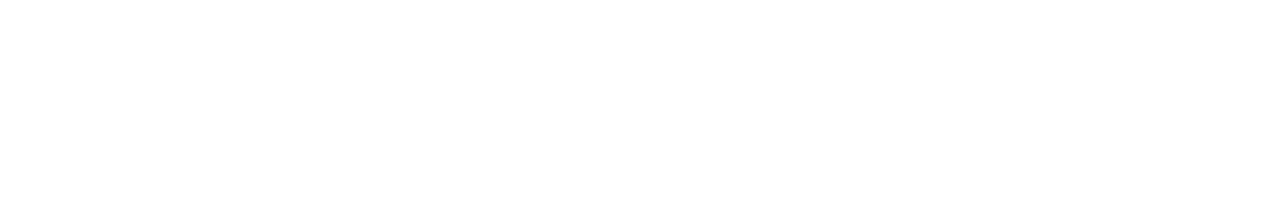
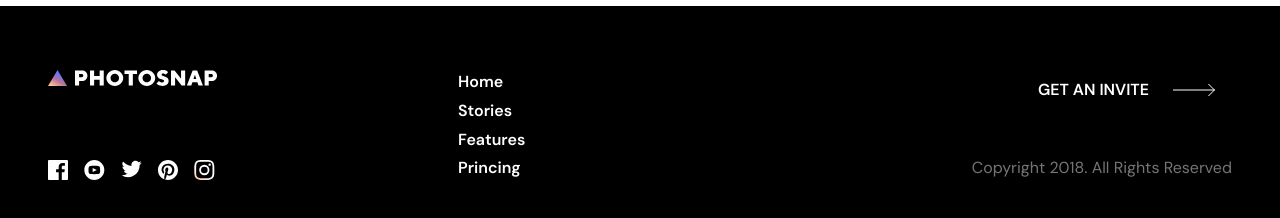
Before and after one commit to Otavin23/Photosnap, a React (Vite) app: page / in a window 1280 px wide. Shown: the part 2682-2900 px from the top of the page. Before the commit the page ends 2848 px from the top, so only its background shows below. Built offline with nearby package versions, Linux system fonts and the light colour scheme.

Commit message:
:lipstick: style: create a component footer

```diff
--- /dev/null
+++ b/src/components/footer/index.tsx
@@ -0,0 +1,95 @@
+import {
+  Flex,
+  Container,
+  Image,
+  UnorderedList,
+  ListItem,
+  Button,
+  Text,
+} from "@chakra-ui/react";
+
+const Footer = () => {
+  return (
+    <Flex as="footer" bg="#000">
+      <Container
+        display="flex"
+        justifyContent="space-between"
+        maxW="1500px"
+        w="95%"
+        h="100%"
+        py="4rem"
+      >
+        <Flex>
+          <Flex direction="column" justify="space-between">
+            <Image src="../assets/shared/desktop/logo-white.svg" alt="" />
+            <UnorderedList m="4rem 0 0 0" display="flex" listStyleType="none">
+              <ListItem mr="1rem">
+                <Image src="../assets/shared/desktop/facebook.svg" alt="" />
+              </ListItem>
+
+              <ListItem mr="1rem">
+                <Image src="../assets/shared/desktop/youtube.svg" alt="" />
+              </ListItem>
+
+              <ListItem mr="1rem">
+                <Image src="../assets/shared/desktop/twitter.svg" alt="" />
+              </ListItem>
+
+              <ListItem mr="1rem">
+                <Image src="../assets/shared/desktop/pinterest.svg" alt="" />
+              </ListItem>
+
+              <ListItem>
+                <Image src="../assets/shared/desktop/instagram.svg" alt="" />
+              </ListItem>
+            </UnorderedList>
+          </Flex>
+
+          <UnorderedList m="0 0 0 15rem" listStyleType="none">
+            <ListItem mb="0.3rem" color="#fff" fontWeight="600">
+              Home
+            </ListItem>
+            <ListItem mb="0.3rem" color="#fff" fontWeight="600">
+              Stories
+            </ListItem>
+            <ListItem mb="0.3rem" color="#fff" fontWeight="600">
+              Features
+            </ListItem>
+            <ListItem color="#fff" fontWeight="600">
+              Princing
+            </ListItem>
+          </UnorderedList>
+        </Flex>
+
+        <Flex direction="column" justify="space-between">
+          <Button
+            bg="transparent"
+            color="#fff"
+            display="flex"
+            justifyContent="end"
+          >
+            GET AN INVITE
+            <svg
+              xmlns="http://www.w3.org/2000/svg"
+              width="43"
+              height="14"
+              style={{
+                marginLeft: "1.5rem",
+              }}
+            >
+              <g fill="none" fill-rule="evenodd" stroke="#ffffff">
+                <path d="M0 7h41.864M35.428 1l6 6-6 6" />
+              </g>
+            </svg>
+          </Button>
+
+          <Text as="span" color="rgba(217, 217, 217, 0.537);">
+            Copyright 2018. All Rights Reserved
+          </Text>
+        </Flex>
+      </Container>
+    </Flex>
+  );
+};
+
+export { Footer };
--- a/src/pages/home/index.tsx
+++ b/src/pages/home/index.tsx
@@ -1,3 +1,4 @@
+import { Footer } from "../../components/footer";
 import { Header } from "../../components/header";
 import {
   Container,
@@ -13,8 +14,9 @@
   return (
     <>
       <Header />
+
       <Flex as="main" w="100%" justify="center">
-        <Container w="100%" m="0 0 10rem 0" p="0" maxW="1500px">
+        <Container w="100%" p="0" maxW="1500px">
           <Flex as="section" justifyContent="space-between" w="100%">
             <Flex
               as="div"
@@ -573,6 +575,8 @@
           </Flex>
         </Container>
       </Flex>
+
+      <Footer />
     </>
   );
 };
```
